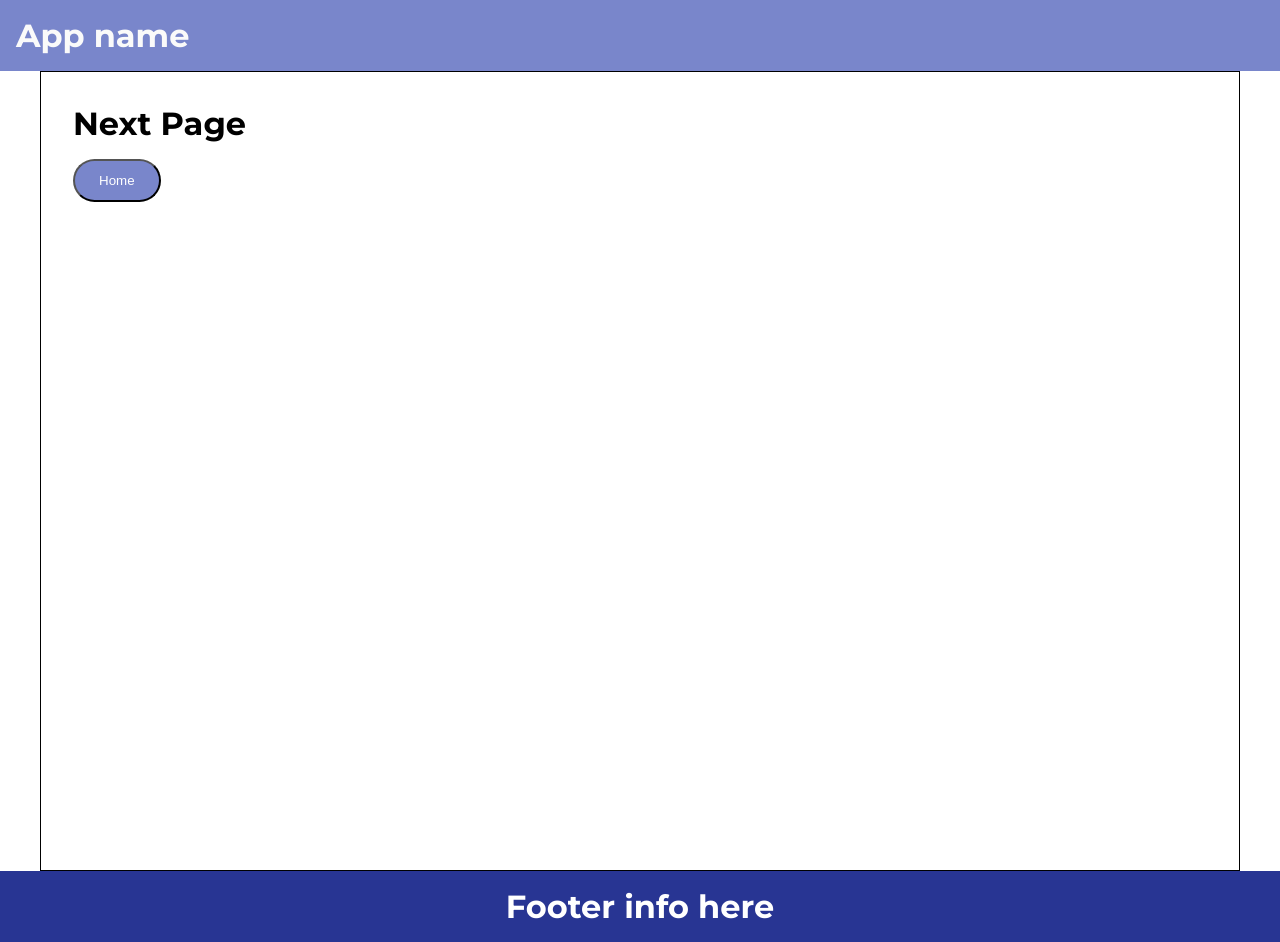
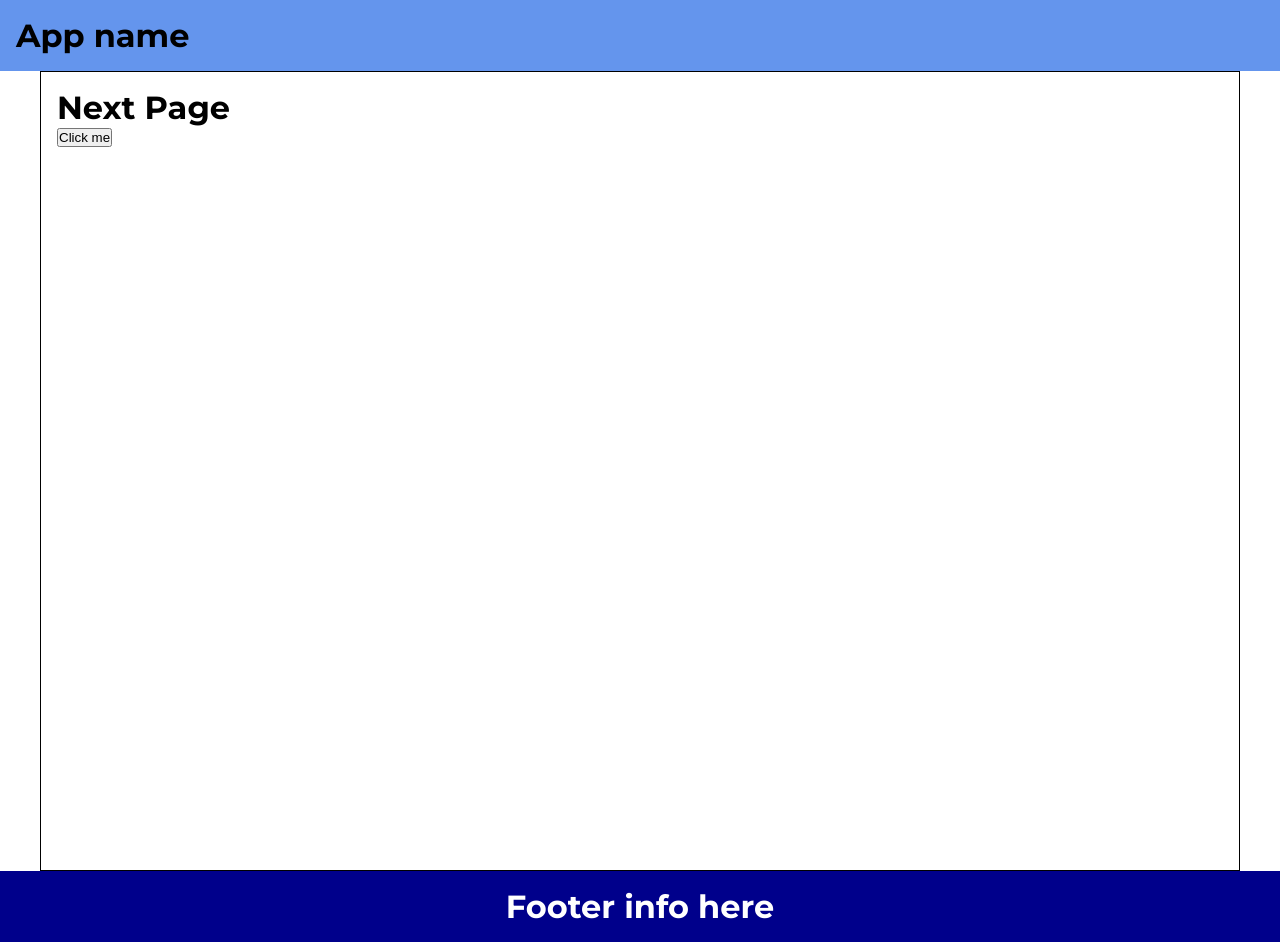
Before and after one commit to emilyfranceskolar/react-app, a React (Vite) app: page /next in a window 1280 px wide. Built offline with nearby package versions, Linux system fonts and the light colour scheme.

Commit message:
Revert "adding basic styling to the 2 pages"
This reverts commit 3a670665f9f6216077f491e9cda3fb327f5f5a4a.

```diff
--- a/src/components/footer.css
+++ b/src/components/footer.css
@@ -2,6 +2,7 @@ footer {
     display: flex;
     justify-content: center;
     padding: 16px;
-    color: var(--text-color-light);
-    background-color: var(--color-primary-hover);
+    background-color: darkblue;
+    color: #fff;
+    ;
 }
--- a/src/components/header.css
+++ b/src/components/header.css
@@ -1,6 +1,5 @@
 header {
     display: flex;
     padding: 16px;
-    color: #FAFAFA;
-    background-color: var(--color-primary);
+    background-color: cornflowerblue;
 }
--- a/src/index.css
+++ b/src/index.css
@@ -1,9 +1,6 @@
 :root {
     font-family: "Montserrat", sans-serif;
-    --text-color-light: #FFF;
-    --text-color-dark: #000;
-    --color-primary: #7986CB;
-    --color-primary-hover: #283593;
+    ;
 }
 
 * {
@@ -15,24 +12,8 @@
 
 .container {
     border: 1px solid #000;
-    display: flex;
-    flex-direction: column;
-    gap: 1rem;
     margin: 0 auto;
     height: 100vh;
     max-width: 1200px;
-    padding: 32px;
+    padding: 16px;
 }
-
-.btn {
-    padding: 12px 24px;
-    border-radius: 30px;
-    color: var(--text-color-light);
-    background-color: var(--color-primary);
-}
-
-.btn:hover {
-    padding: 12px 24px;
-    border-radius: 30px;
-    background-color: var(--color-primary-hover);
-}
--- a/src/pages/home.css
+++ /dev/null
@@ -1,4 +0,0 @@
-.btn {
-    padding: 12px 24px;
-    border-radius: 30px;
-}
--- a/src/pages/home.tsx
+++ b/src/pages/home.tsx
@@ -1,5 +1,4 @@
 import { Link } from "react-router";
-import "./home.css";
 
 export default function HomePage() {
   return (
@@ -7,9 +6,7 @@ export default function HomePage() {
       <div className="container">
         <h1 className="title">Home Page</h1>
         <Link to="/next">
-          <button className="btn" type="button">
-            Next Page
-          </button>
+          <button type="button">Click me</button>
         </Link>
       </div>
     </>
--- a/src/pages/next.tsx
+++ b/src/pages/next.tsx
@@ -1,5 +1,4 @@
 import { Link } from "react-router";
-import "./next.css";
 
 export default function NextPage() {
   return (
@@ -7,9 +6,7 @@ export default function NextPage() {
       <div className="container">
         <h1>Next Page</h1>
         <Link to="/">
-          <button className="btn" type="button">
-            Home
-          </button>
+          <button type="button">Click me</button>
         </Link>
       </div>
     </>
```
Also changed, not shown: src/pages/next.css (deleted).
